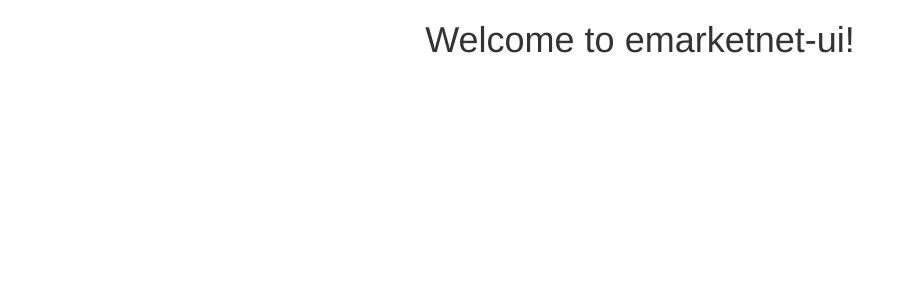
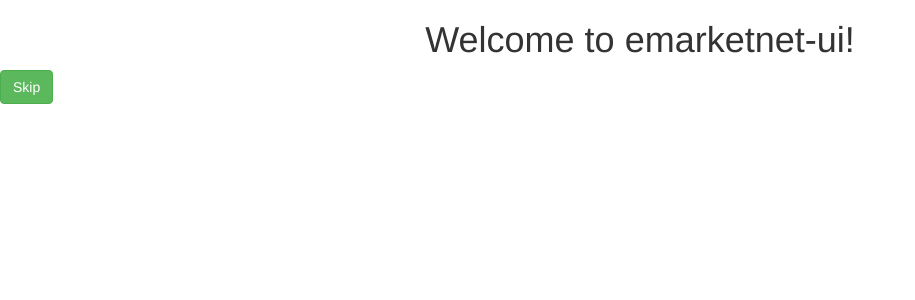
Before and after one commit to webcodes-io/emarketnet-ui, an Angular app: page /upload-product-mages in a window 1280 px wide. Before the commit this address led to /. Shown: the top 300 px of the page, without its empty margins (0-915 px from the left). Built offline with nearby package versions, Linux system fonts and the light colour scheme.

Commit message:
#4 - create product - classes to identify html elements for testing and upload page

```diff
--- a/src/app/app.module.ts
+++ b/src/app/app.module.ts
@@ -11,7 +11,11 @@ const appRoutes: Routes = [
   {
     path: 'add-product',
     component: EditProductComponent
-  }
+  },
+  {
+    path: 'upload-product-mages',
+    component: UploadProductImagesComponent
+  },
 ];
 
 @NgModule({
--- a/src/app/edit-product/edit-product.component.html
+++ b/src/app/edit-product/edit-product.component.html
@@ -1,18 +1,18 @@
 <div>
   <h2>edit-product</h2>
   <form #productForm="ngForm">
-    <div class="form-group">
+    <div class="form-group edit-product">
       <label for="name">Name</label>
-      <input type="text" class="form-control" id="name" [(ngModel)]="product.name" name="product-name" required>
+      <input type="text" class="form-control name" id="name" [(ngModel)]="product.name" name="product-name" required>
 
     </div>
     <div class="form-group">
       <label for="slug">Slug</label>
-      <input type="text" class="form-control" id="slug" [(ngModel)]="product.slug" name="slug">
+      <input type="text" class="form-control slug" id="slug" [(ngModel)]="product.slug" name="slug">
     </div>
     <div class="form-group">
       <label for="summary">Summary</label>
-      <textarea type="text" class="form-control" id="summary" [(ngModel)]="product.summary" name="summary"></textarea>
+      <textarea type="text" class="form-control summary" id="summary" [(ngModel)]="product.summary" name="summary"></textarea>
 
     </div>
 
--- a/src/app/upload-product-images/upload-product-images.component.html
+++ b/src/app/upload-product-images/upload-product-images.component.html
@@ -1,3 +1,3 @@
-<p>
-  upload-product-images works!
-</p>
+<div>
+  <button type="submit" class="btn btn-success">Skip</button>
+</div>
```
